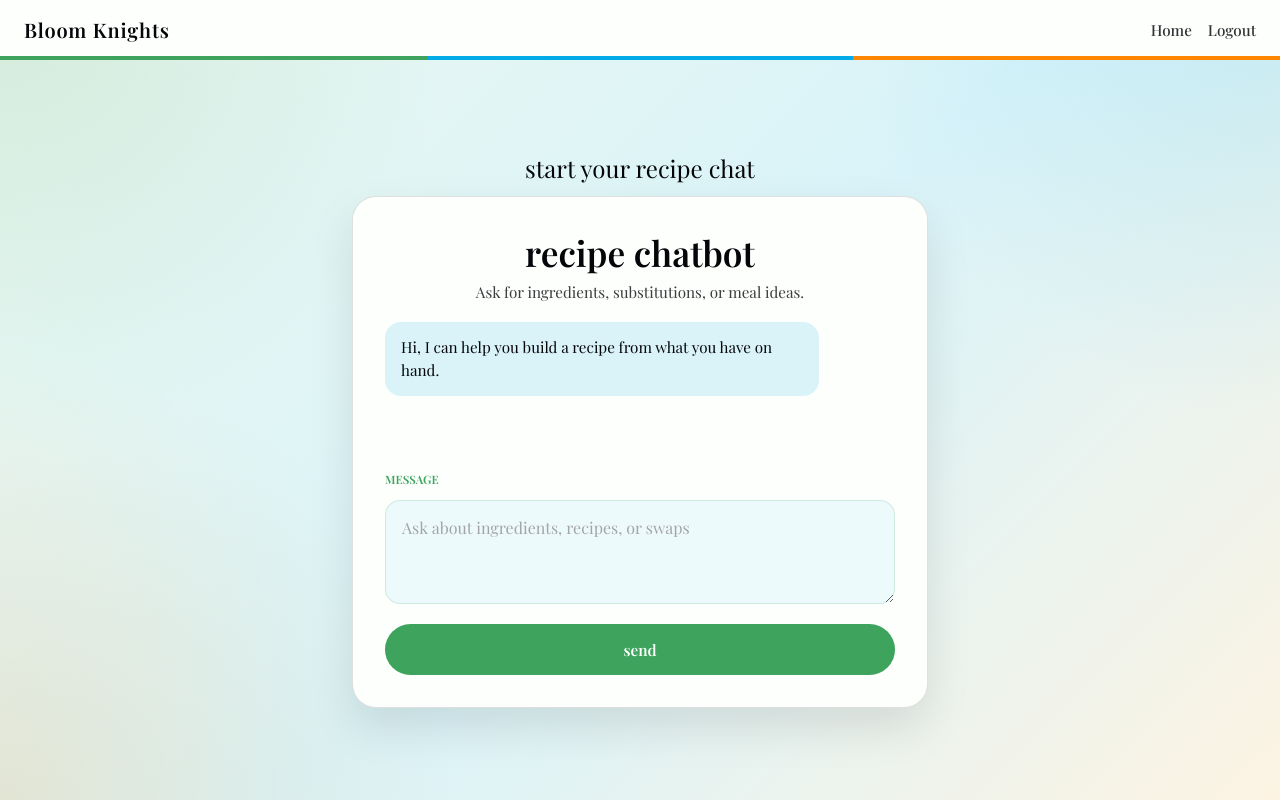
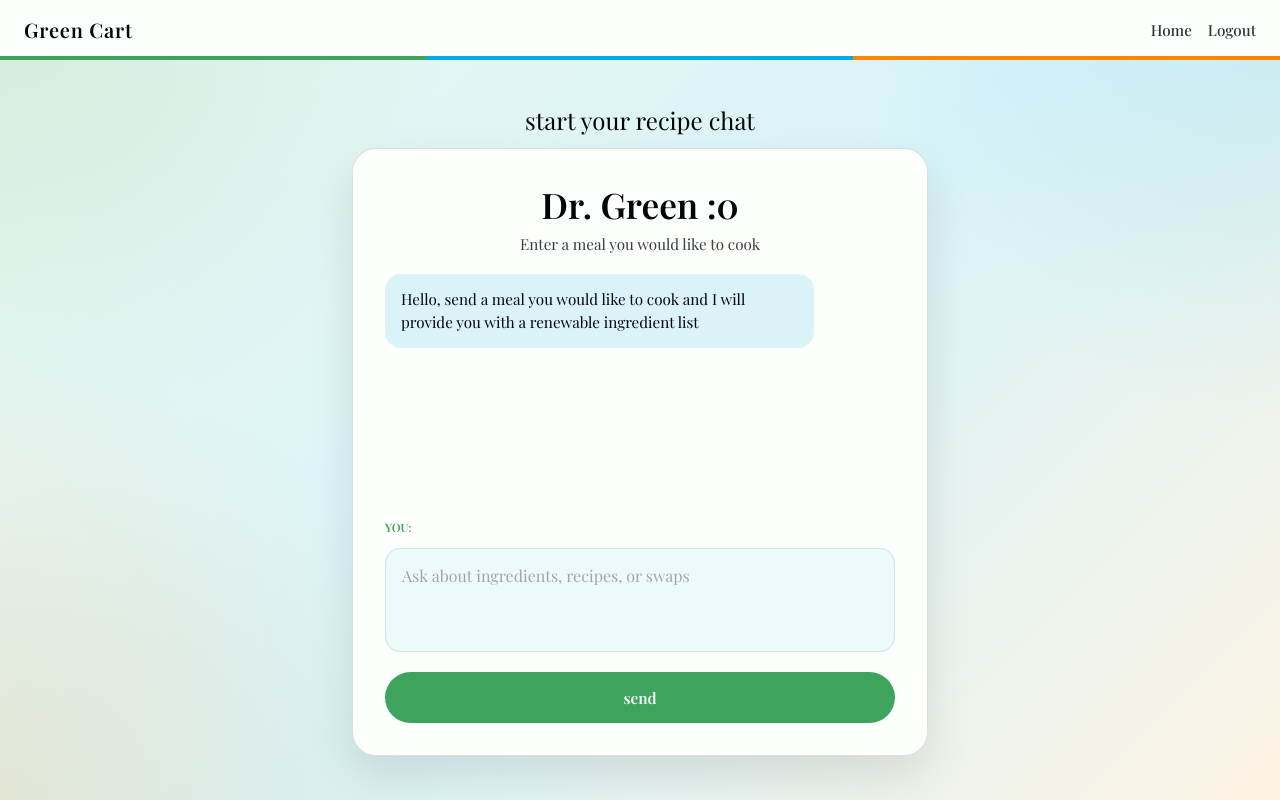
Before and after one commit to JoshuaE92/BlooomKnights2026, a React (Vite) app in the folder bloomKnights26/: page / in a window 1280 px wide. Built offline with nearby package versions, Linux system fonts and the light colour scheme; sample sign-in values are in the browser's storage.

Commit message:
made chat bot capable of scrolling and taking text

```diff
--- a/bloomKnights26/src/pages/Home/Header.jsx
+++ b/bloomKnights26/src/pages/Home/Header.jsx
@@ -11,7 +11,7 @@ function Header() {
 
     return (
         <header className="header">
-            <h1 className="header__title">Bloom Knights</h1>
+            <h1 className="header__title">Green Cart</h1>
             <nav className="header__nav">
                 <Link to="/" className="header__link">Home</Link>
                 {isLoggedIn ? (
--- a/bloomKnights26/src/pages/Home/Home.css
+++ b/bloomKnights26/src/pages/Home/Home.css
@@ -41,7 +41,7 @@
 .chatbot-card {
     display: flex;
     flex-direction: column;
-    justify-content: space-between;
+    justify-content: flex-start;
     align-items: center;
     gap: 1rem;
     background-color: var(--color-background);
@@ -51,8 +51,9 @@
     backdrop-filter: blur(10px);
 
     width: min(36rem, 90vw);
-    min-height: 32rem;
+    height: 38rem;
     padding: 2rem;
+    overflow: hidden;
 }
 
 .chatbot-card__header {
@@ -81,7 +82,9 @@
     gap: 0.75rem;
     width: 100%;
     flex: 1 1 auto;
-    padding: 0.25rem 0;
+    min-height: 0;
+    overflow-y: auto;
+    padding: 0.25rem 0.35rem 0.25rem 0;
 }
 
 .chatbot-card__message {
@@ -96,6 +99,12 @@
 .chatbot-card__message--bot {
     align-self: flex-start;
     background: color-mix(in srgb, var(--color-secondary) 14%, var(--color-background));
+    color: var(--color-text);
+}
+
+.chatbot-card__message--user {
+    align-self: flex-end;
+    background: color-mix(in srgb, var(--color-primary) 18%, var(--color-background));
     color: var(--color-text);
 }
 
@@ -117,7 +126,7 @@
 .chatbot-form textarea {
     width: 100%;
     min-height: 6.5rem;
-    resize: vertical;
+    resize: none;
     padding: 0.95rem 1rem;
     border: 1px solid color-mix(in srgb, var(--color-primary) 18%, transparent);
     border-radius: 0.95rem;
@@ -169,7 +178,7 @@
 
     .chatbot-card {
         width: min(100%, 24rem);
-        min-height: 30rem;
+        height: 34rem;
         padding: 1.4rem;
         border-radius: 1.25rem;
     }
--- a/bloomKnights26/src/pages/Home/Home.jsx
+++ b/bloomKnights26/src/pages/Home/Home.jsx
@@ -1,9 +1,50 @@
+import { useEffect, useRef, useState } from "react";
 import Header from './Header';
 import "./Home.css"
 
 function Home() {
+    const [draftMessage, setDraftMessage] = useState("");
+    const messagesContainerRef = useRef(null);
+    const [messages, setMessages] = useState([
+        {
+            id: 1,
+            role: "bot",
+            text: "Hello, send a meal you would like to cook and I will provide you with a renewable ingredient list"
+        }
+    ]);
+
+    useEffect(() => {
+        if (!messagesContainerRef.current) {
+            return;
+        }
+
+        messagesContainerRef.current.scrollTop = messagesContainerRef.current.scrollHeight;
+    }, [messages]);
+
     function handleSubmit(event) {
         event.preventDefault()
+        const trimmedMessage = draftMessage.trim();
+
+        if (!trimmedMessage) {
+            return;
+        }
+
+        setMessages((currentMessages) => [
+            ...currentMessages,
+            {
+                id: Date.now(),
+                role: "user",
+                text: trimmedMessage
+            }
+        ]);
+        setDraftMessage("");
+    }
+
+    function handleTextareaKeyDown(event) {
+        if (event.key === "Enter" && !event.shiftKey) {
+            event.preventDefault();
+            handleSubmit(event);
+        }
     }
 
     return (
@@ -13,21 +54,29 @@ function Home() {
             <p className="home-subheader">start your recipe chat</p>
             <section className="chatbot-card" aria-labelledby="chatbot-title">
                 <div className="chatbot-card__header">
-                    <h2 id="chatbot-title">recipe chatbot</h2>
-                    <p>Ask for ingredients, substitutions, or meal ideas.</p>
+                    <h2 id="chatbot-title">Dr. Green :0</h2>
+                    <p>Enter a meal you would like to cook</p>
                 </div>
-                <div className="chatbot-card__messages" aria-live="polite">
-                    <p className="chatbot-card__message chatbot-card__message--bot">
-                        Hi, I can help you build a recipe from what you have on hand.
-                    </p>
+                <div className="chatbot-card__messages" aria-live="polite" ref={messagesContainerRef}>
+                    {messages.map((message) => (
+                        <p
+                            key={message.id}
+                            className={`chatbot-card__message chatbot-card__message--${message.role}`}
+                        >
+                            {message.text}
+                        </p>
+                    ))}
                 </div>
                 <form className="chatbot-form" onSubmit={handleSubmit}>
-                    <label htmlFor="chatbot-message">message</label>
+                    <label htmlFor="chatbot-message">You:</label>
                     <textarea
                         id="chatbot-message"
                         name="chatbot-message"
                         placeholder="Ask about ingredients, recipes, or swaps"
                         rows="3"
+                        value={draftMessage}
+                        onChange={(event) => setDraftMessage(event.target.value)}
+                        onKeyDown={handleTextareaKeyDown}
                     />
                     <button type="submit">send</button>
                 </form>
```
